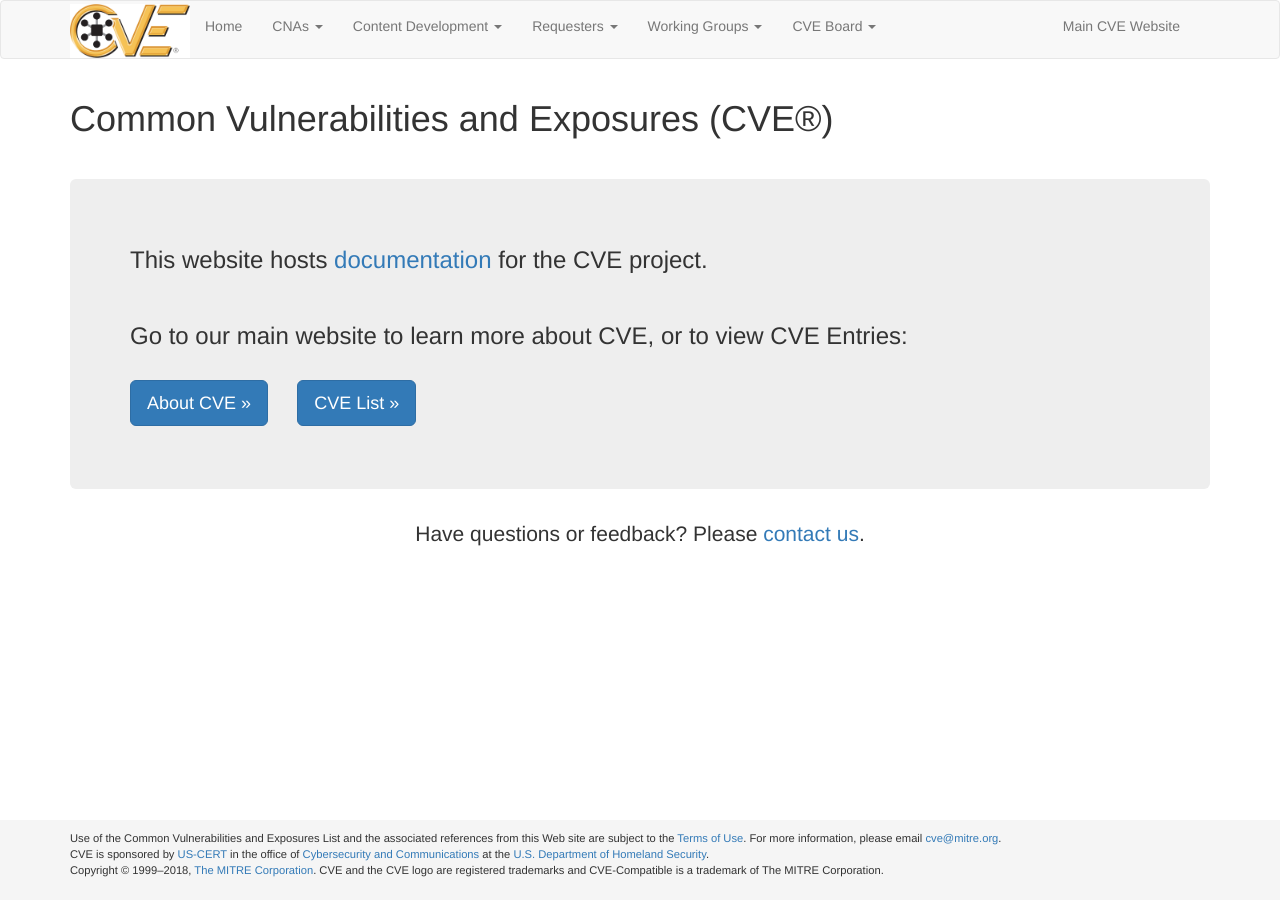
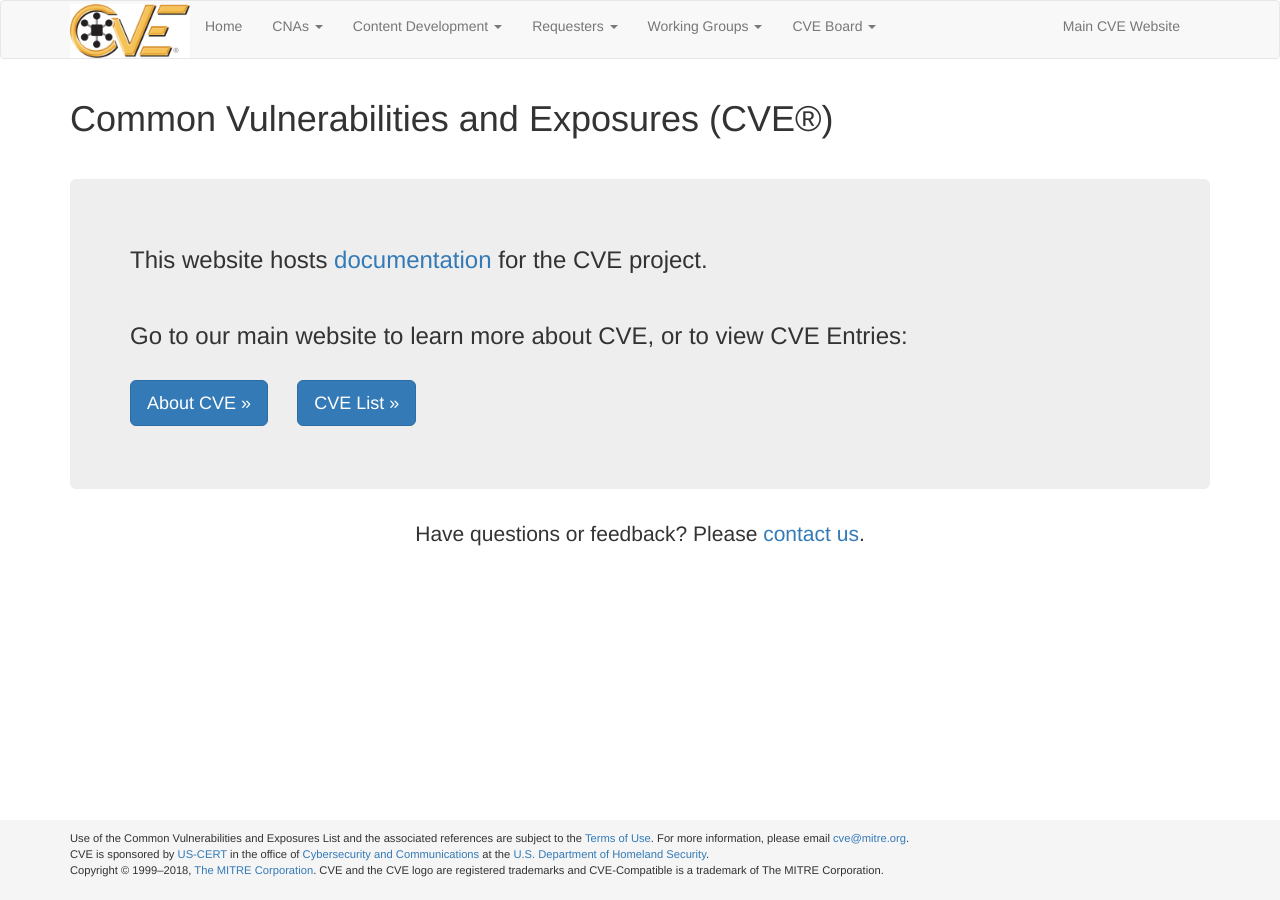
Before and after one commit to CVEProject/cveproject.github.io, a Jekyll site: the page built from index.md, in a window 1280 px wide. Built offline with Jekyll 4.4.1, drawn with Linux system fonts in a browser that asks for light colours; nearby versions of some CDN libraries.

Commit message:
Update footer.html

```diff
--- a/_includes/footer.html
+++ b/_includes/footer.html
@@ -3,7 +3,7 @@
   <div class="container">
     <p>
       Use of the Common Vulnerabilities and Exposures List and the associated
-      references from this Web site are subject to the
+      references are subject to the
       <a href="{{ site.baseurl }}/docs/terms.html">Terms of Use</a>.
       For more information, please email
       <a href="mailto:cve@mitre.org">cve@mitre.org</a>. <br />
```
